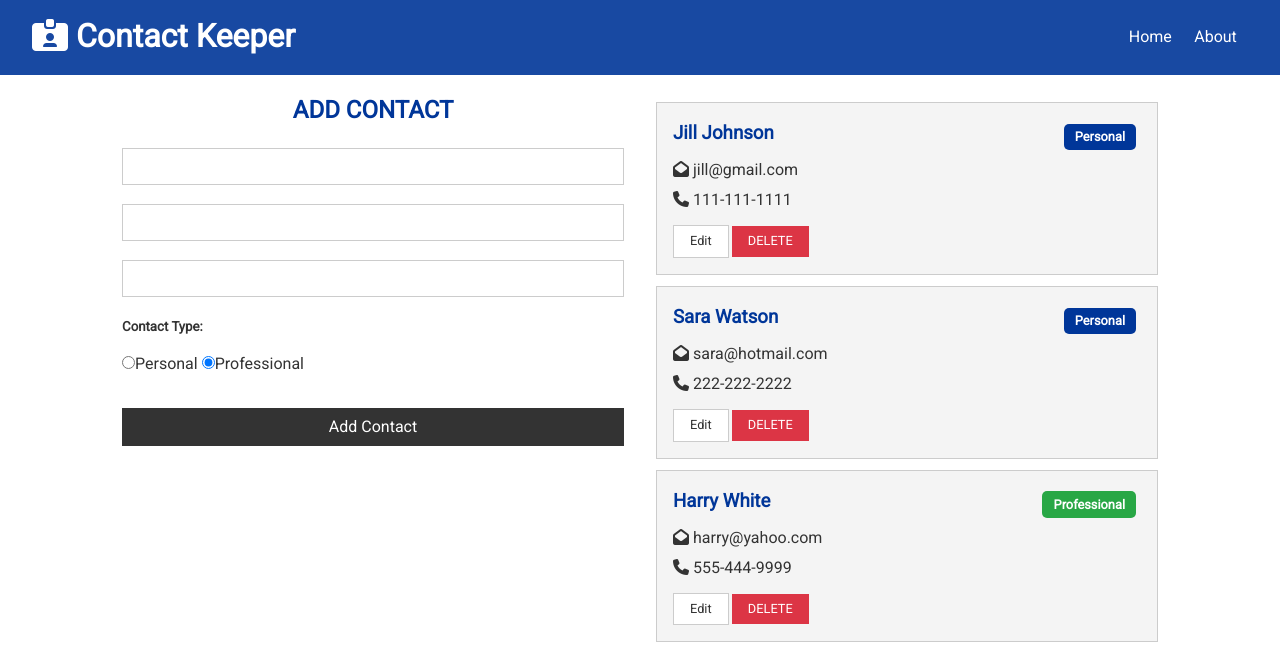
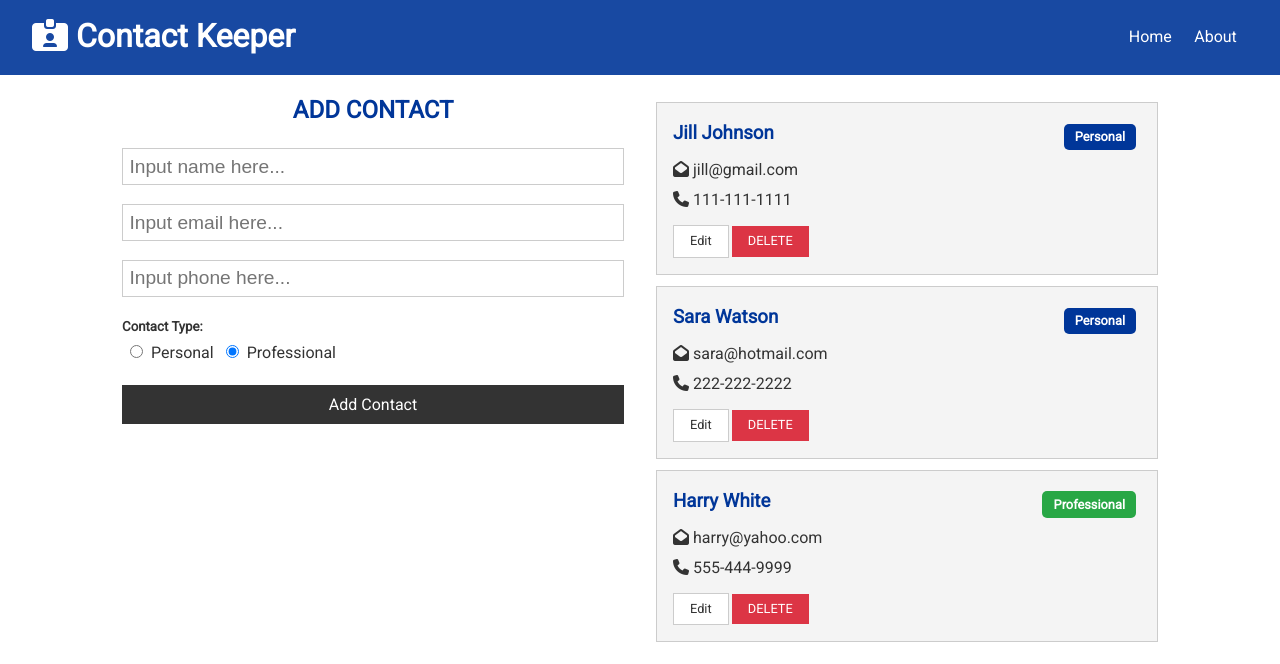
Before and after one commit to etorres-revature/Contact_Keeper, a React (Create React App) app in the folder client/: page / in a window 1280 px wide. Shown: the top 664 px of the page. Built offline with nearby package versions, Linux system fonts and the light colour scheme; the HTML template or start-up script is replaced by a standard one.

Commit message:
delete contact button funcitonal

```diff
--- a/client/src/components/contacts/ContactForm.js
+++ b/client/src/components/contacts/ContactForm.js
@@ -4,7 +4,7 @@
 const ContactForm = () => {
   const contactContext = useContext(ContactContext);
 
-  const { addContact } = ContactContext;
+  const { addContact } = contactContext;
 
   const [contact, setContact] = useState({
     name: "",
@@ -34,38 +34,42 @@
       <h2 className="text-primary">ADD CONTACT</h2>
       <input
         type="text"
-        placholder="Input name here... "
+        placeholder="Input name here... "
         name="name"
         value={name}
         onChange={onChange}
       />
       <input
         type="email"
-        placholder="Input email here... "
+        placeholder="Input email here... "
         name="email"
         value={email}
         onChange={onChange}
       />
       <input
         type="text"
-        placholder="Input phone here... "
+        placeholder="Input phone here... "
         name="phone"
         value={phone}
         onChange={onChange}
       />
       <h5>Contact Type: </h5>
       <input
+        className="m p"
         type="radio"
         name="type"
         value="personal"
         checked={type === "personal"}
+        onChange={onChange}
       />
-      Personal{" "}
+      Personal{"   "}
       <input
+        className="m p"
         type="radio"
         name="type"
         value="professional"
         checked={type === "professional"}
+        onChange={onChange}
       />
       Professional
       <div>
--- a/client/src/components/contacts/ContactItem.js
+++ b/client/src/components/contacts/ContactItem.js
@@ -1,8 +1,17 @@
-import React from "react";
+import React, { useContext } from "react";
 import PropTypes from "prop-types";
+import ContactContext from "../../context/contacts/contactContext";
 
 const ContactItem = ({ contact }) => {
+  const contactContext = useContext(ContactContext);
+
+  const { deleteContact } = contactContext;
+
   const { id, name, email, phone, type } = contact;
+
+  const onDelete = () => {
+    deleteContact(id);
+  };
 
   return (
     <div className="card bg-light">
@@ -33,7 +42,9 @@
 
       <p>
         <button className="btn btn-white btn-sm">Edit</button>
-        <button className="btn btn-danger btn-sm">DELETE</button>
+        <button className="btn btn-danger btn-sm" onClick={onDelete}>
+          DELETE
+        </button>
       </p>
     </div>
   );
--- a/client/src/context/contacts/ContactState.js
+++ b/client/src/context/contacts/ContactState.js
@@ -1,5 +1,5 @@
 import React, { useReducer } from "react";
-import uuid from "uuid";
+import { v4 as uuid } from "uuid";
 import ContactContext from "./contactContext";
 import contactReducer from "./contactReducer";
 import {
@@ -43,11 +43,14 @@
 
   //Add Contact
   const addContact = (contact) => {
-    contact.id = uuid.v4();
+    contact.id = uuid();
     dispatch({ type: ADD_CONTACT, payload: contact });
   };
 
   //Delete Contact
+  const deleteContact = (id) => {
+    dispatch({ type: DELETE_CONTACT, payload: id })
+  }
 
   //Set Current Contact
 
@@ -64,6 +67,7 @@
       value={{
         contacts: state.contacts,
         addContact,
+        deleteContact,
       }}
     >
       {props.children}
--- a/client/src/context/contacts/contactReducer.js
+++ b/client/src/context/contacts/contactReducer.js
@@ -9,13 +9,20 @@
 } from "../types";
 
 export default (state, action) => {
-      switch(action.type) {
+  switch (action.type) {
     case ADD_CONTACT:
       return {
         ...state,
-              contacts: [...state.contacts, action.payload]
-          }
+        contacts: [...state.contacts, action.payload],
+      };
+    case DELETE_CONTACT:
+      return {
+        ...state,
+        contacts: state.contacts.filter(
+          (contact) => contact.id !== action.payload
+        ),
+      };
     default:
       return state;
   }
-  }
+};
```
Also changed, not shown: 1 other file (tests, documents, lock files or other folders). Lines whose indentation alone changed are shown as unchanged.
